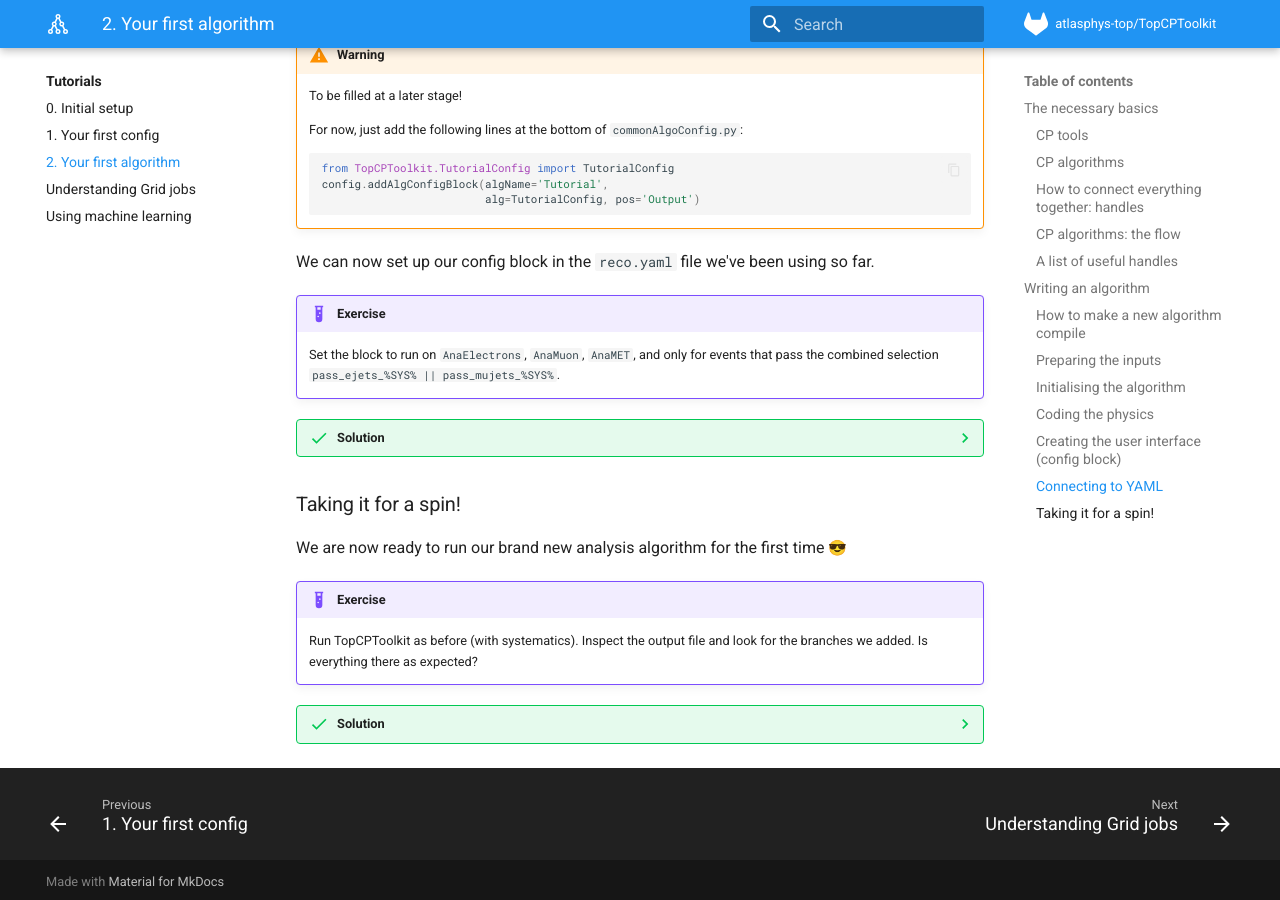
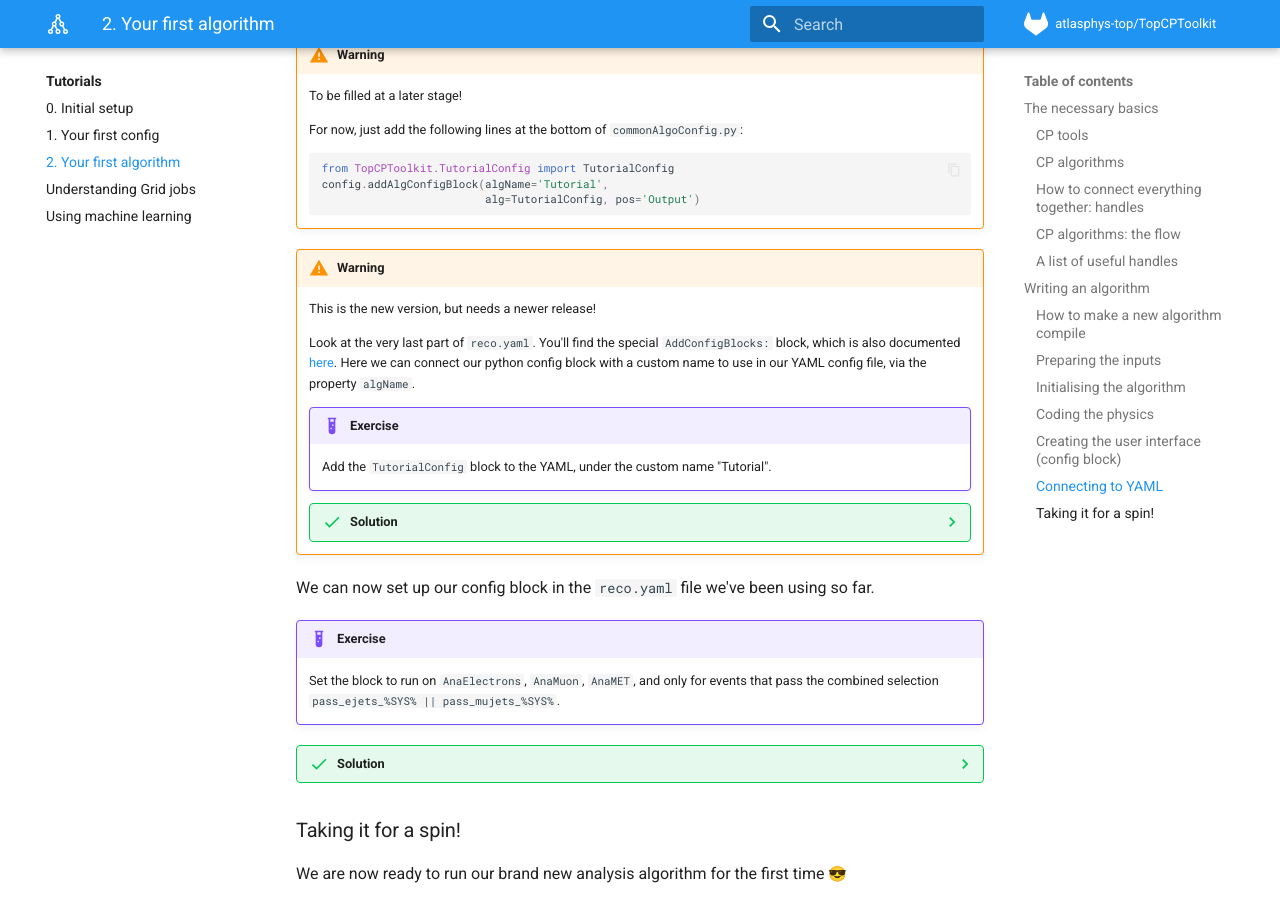
Before and after one commit to SuperNova76/TopCPToolKit, an MkDocs documentation site: the page built from docs/tutorials/write_algorithm.md, in a window 1280 px wide and 900 px high, scrolled down 10224 px. Built offline with MkDocs 1.6.1 and Material for MkDocs 9.7.7, drawn with Linux system fonts in a browser that asks for light colours; emoji names are drawn with the system emoji font; formulas are drawn with MathJax 3.

Commit message:
update tutorial (partially)

````diff
--- a/docs/tutorials/write_algorithm.md
+++ b/docs/tutorials/write_algorithm.md
@@ -505,6 +505,25 @@ This could be left open to the user, who could map the decorations onto branches
                              alg=TutorialConfig, pos='Output')
     ```
 
+!!! warning
+    This is the new version, but needs a newer release!
+
+    Look at the very last part of `reco.yaml`.
+    You'll find the special `AddConfigBlocks:` block, which is also documented [here]((../starting/analysis.md#registering-new-blocks-directly-in-the-yaml-config-since-analysisbase-24240)).
+    Here we can connect our python config block with a custom name to use in our YAML config file, via the property `algName`.
+
+    !!! example "Exercise"
+        Add the `TutorialConfig` block to the YAML, under the custom name "Tutorial".
+
+    ??? success "Solution"
+        Add the following list element to `AddConfigBlocks:`:
+        ```yaml
+        - modulePath: 'TopCPToolkit.TutorialConfig'
+          functionName: 'TutorialConfig'
+          algName: 'Tutorial'
+          pos: 'Output'
+        ```
+
 We can now set up our config block in the `reco.yaml` file we've been using so far.
 
 !!! example "Exercise"
````
